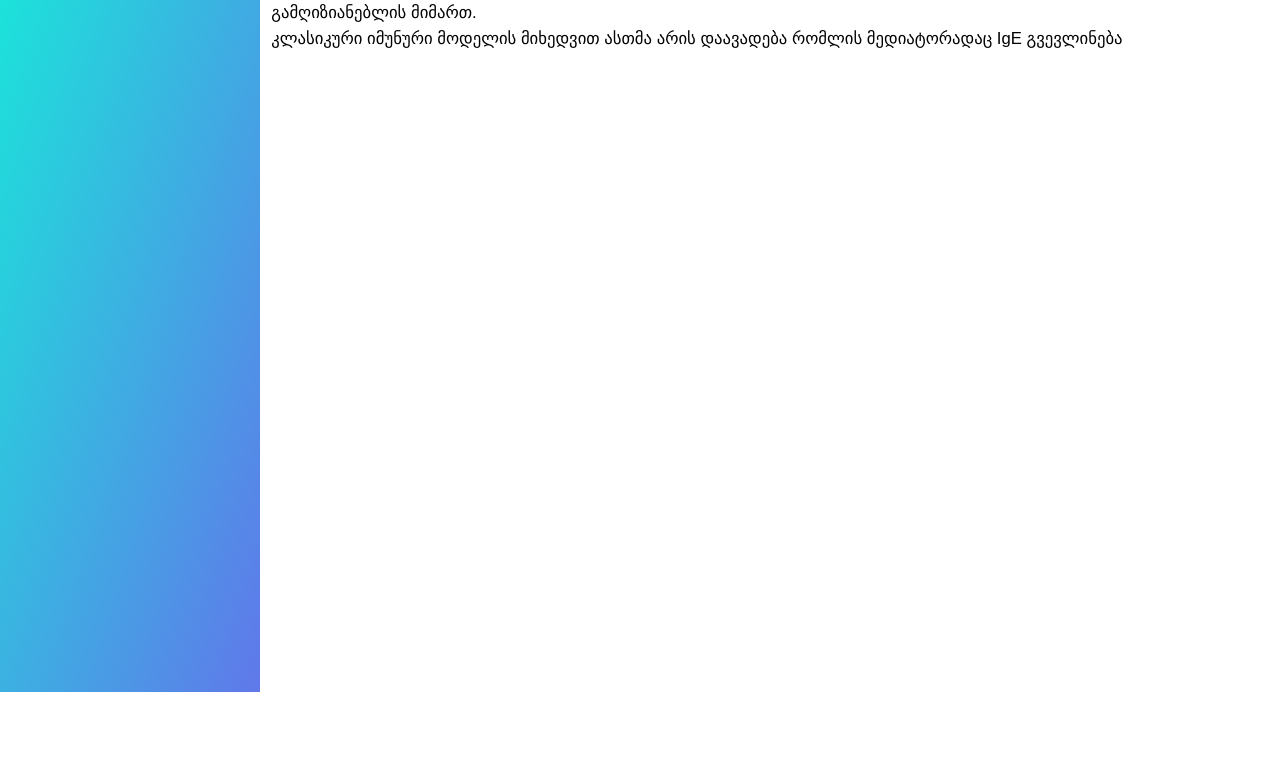
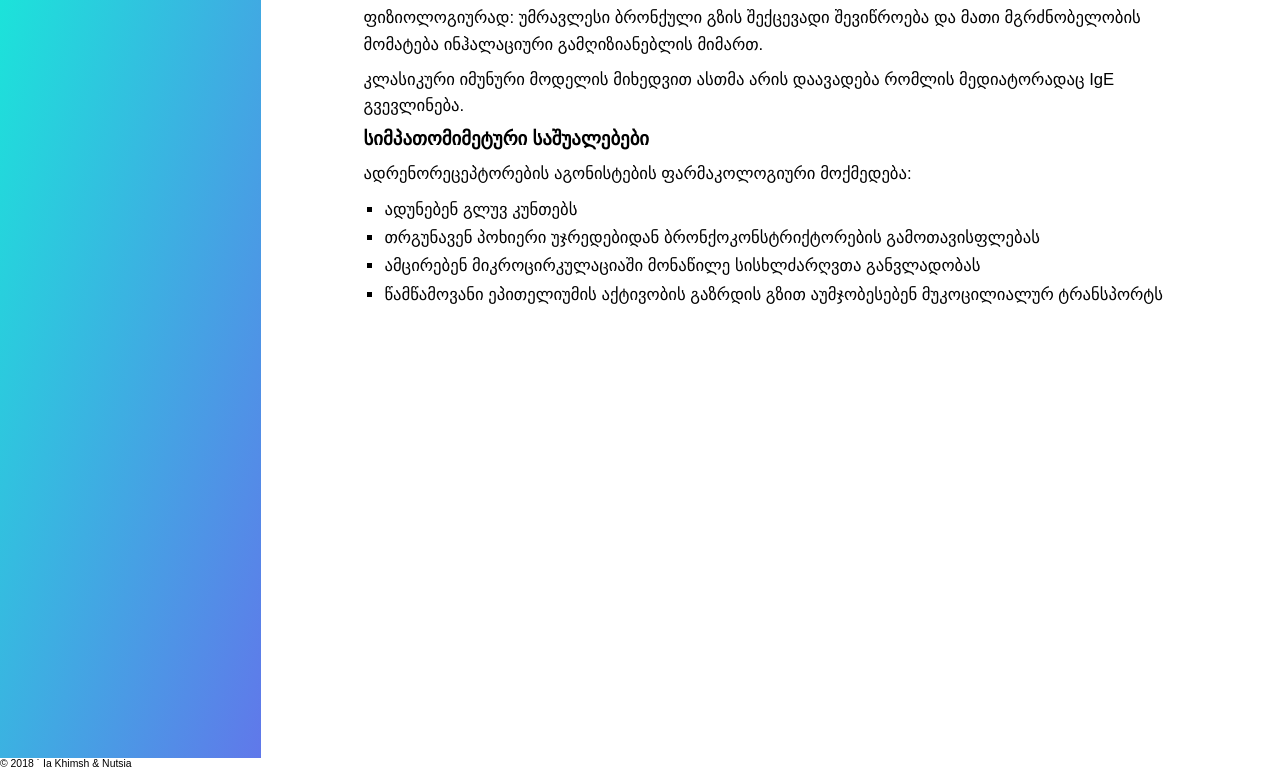
Before and after one commit to khimsh/medschool, a website: page index.html in a window 1280 px wide. Shown: the part 108-877 px from the top of the page. Before the commit the page ends 800 px from the top, so only its background shows below. Drawn offline with Linux system fonts and the light colour scheme; a web font is replaced by a local one.

Commit message:
second commit

```diff
--- a/index.html
+++ b/index.html
@@ -16,9 +16,8 @@
 <body>
     <header class="header">
         <div class="header__title-box">
-            <h1 class="header__title">კლინიკურიც და ისეც ფარმაკოლოგია</h1>
+            <h1 class="header__title">ფარმაკოლოგია</h1>
         </div>
-    </header>
 
         <nav class="main-nav">
             <ul class="main-nav__list">
@@ -27,7 +26,7 @@
                 </li>
                 <ul class="sub-menu" id="subMenu">
                     <li class="main-nav__item">
-                    <a href="#" class="main-nav__link">სიმპათომიმეტური საშუალებები</a>
+                        <a href="#sympathomimetics" class="main-nav__link">სიმპათომიმეტური საშუალებები</a>
                     </li>
                     <li class="main-nav__item">
                         <a href="#" class="main-nav__link">მეთილქსანტინები</a>
@@ -50,6 +49,7 @@
                 </ul>
             </ul>
         </nav>
+    </header>
 
     <main class="main">
         <article class="article">
@@ -63,8 +63,23 @@
                 ფიზიოლოგიურად: უმრავლესი ბრონქული გზის შექცევადი შევიწროება და მათი მგრძნობელობის მომატება ინჰალაციური გამღიზიანებლის მიმართ.
             </p>
             <p class="paragraph">
-                კლასიკური იმუნური მოდელის მიხედვით ასთმა არის დაავადება რომლის მედიატორადაც IgE გვევლინება
+                კლასიკური იმუნური მოდელის მიხედვით ასთმა არის დაავადება რომლის მედიატორადაც IgE გვევლინება.
             </p>
+
+            <section id="sympathomimetics">
+                <h3 class="article__sub-title">სიმპათომიმეტური საშუალებები</h3>
+
+                <p class="paragraph">
+                    ადრენორეცეპტორების აგონისტების ფარმაკოლოგიური მოქმედება:
+                </p>
+
+                <ul class="list">
+                    <li class="list__item">ადუნებენ გლუვ კუნთებს</li>
+                    <li class="list__item">თრგუნავენ პოხიერი უჯრედებიდან ბრონქოკონსტრიქტორების გამოთავისფლებას</li>
+                    <li class="list__item">ამცირებენ მიკროცირკულაციაში მონაწილე სისხლძარღვთა განვლადობას</li>
+                    <li class="list__item">წამწამოვანი ეპითელიუმის აქტივობის გაზრდის გზით აუმჯობესებენ მუკოცილიალურ ტრანსპორტს</li>
+                </ul>
+            </section>
         </article>
     </main>
 
--- a/src/sass/base/_typography.sass
+++ b/src/sass/base/_typography.sass
@@ -2,7 +2,22 @@
     font-family: $font-ALK
     text-align: center
 
+.article__sub-title
+    font-family: $font-ALK
+    font-size: 1.8rem
+    margin-bottom: 1rem
+
 .paragraph
     font-family: $font-arial
     font-size: 1.6rem
-    line-height: 1.5
+    line-height: 1.6
+    margin-bottom: .8rem
+
+.list
+    margin-left: 2rem
+
+    &__item
+        font-family: $font-arial
+        font-size: 1.6rem
+        line-height: 1.7
+        list-style: square
--- a/src/sass/components/_article.sass
+++ b/src/sass/components/_article.sass
@@ -1,7 +1,10 @@
 .article
+    width: 80rem
+    margin: 0 auto
     padding: 1rem
 
     &__header
+        margin-bottom: 1.6rem
 
     &__title
         font-family: $font-ALK
--- a/src/sass/components/_nav.sass
+++ b/src/sass/components/_nav.sass
@@ -1,10 +1,6 @@
 .main-nav
-    position: fixed
-    left: 0
-    top: 0
     min-height: 100vh
     padding: .5rem 1rem
-    background: linear-gradient(to right bottom, #17ead9, #6078ea)
 
     font-family: $font-ALK
 
@@ -20,7 +16,7 @@
         display: block
 
         border-bottom: 1px solid black
-        margin-bottom: -.2rem
+        margin-bottom: .5rem
 
     &__link:link,
     &__link:visited
--- a/src/sass/layout/_grid.sass
+++ b/src/sass/layout/_grid.sass
@@ -2,10 +2,9 @@ body
     display: grid
     grid-template-columns: 25rem auto
 
-.header,
 .main
     grid-column: 2 / 3
 
-.main-nav,
+.header,
 .footer
-    grid-column: 1 / 3
+    grid-column: 1 / 2
--- /dev/null
+++ b/src/sass/layout/_header.sass
@@ -0,0 +1,5 @@
+.header
+    background: linear-gradient(to right bottom, #17ead9, #6078ea)
+
+    &__title
+        margin: 2rem 0
--- a/src/sass/main.sass
+++ b/src/sass/main.sass
@@ -7,3 +7,4 @@
 @import "components/nav"
 
 @import "layout/grid"
+@import "layout/header"
```
Also changed, not shown: dist/css/main.css. Lines whose indentation alone changed are shown as unchanged.
